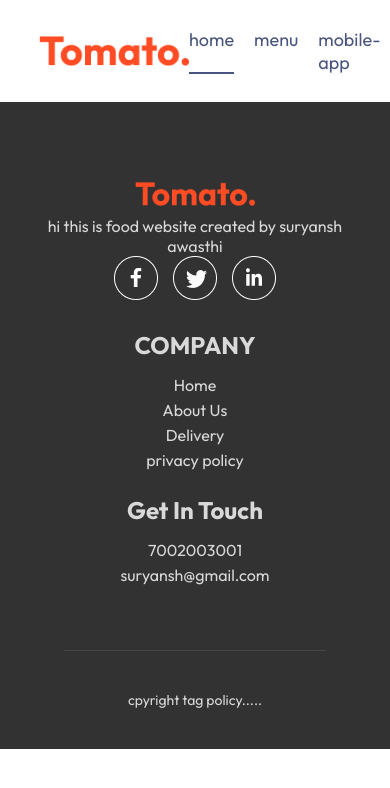
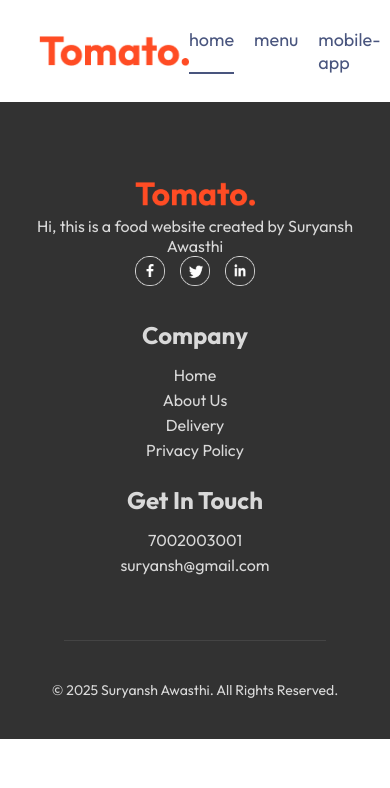
Before and after one commit to suryansh0010/food_Del, a React (Vite) app: page /order in a window 390 px wide. Shown: the top 788 px of the page. Built offline with nearby package versions, Linux system fonts and the light colour scheme.

Commit message:
responsive footer completed

```diff
--- a/src/components/Footer/Footer.jsx
+++ b/src/components/Footer/Footer.jsx
@@ -1,41 +1,47 @@
-import React from 'react'
-import './Footer.css'
-import { assets } from '../../assets/assets'
+import React from 'react';
+import './Footer.css';
+import { assets } from '../../assets/assets';
 
 const Footer = () => {
   return (
     <div className='footer' id='footer'>
-      <div className='footer-content' >
+      <div className='footer-content'>
         <div className='footer-content-left'>
-              <img src={assets.logo} alt=''/>
-              <p>hi this is food website created by suryansh awasthi</p>
+          <img src={assets.logo} alt='Logo' />
+          <p>Hi, this is a food website created by Suryansh Awasthi</p>
           <div className='footer-social-icons'>
-                <img src={assets.facebook_icon} alt=''/>
-                <img src={assets.twitter_icon} alt=''/>
-                <img src={assets.linkedin_icon} alt=''/>
+            <a href="https://facebook.com" target="_blank" rel="noopener noreferrer">
+              <img src={assets.facebook_icon} alt='Facebook Icon' />
+            </a>
+            <a href="https://twitter.com" target="_blank" rel="noopener noreferrer">
+              <img src={assets.twitter_icon} alt='Twitter Icon' />
+            </a>
+            <a href="https://linkedin.com" target="_blank" rel="noopener noreferrer">
+              <img src={assets.linkedin_icon} alt='LinkedIn Icon' />
+            </a>
           </div>
         </div>
         <div className='footer-content-center'>
-                <h2>COMPANY</h2>
+          <h2>Company</h2>
           <ul>
-                  <li>Home</li>
-                  <li>About Us</li>
-                  <li>Delivery</li>
-                  <li>privacy policy</li>
+            <li><a href="/">Home</a></li>
+            <li><a href="/about">About Us</a></li>
+            <li><a href="/delivery">Delivery</a></li>
+            <li><a href="/privacy-policy">Privacy Policy</a></li>
           </ul>
         </div>
         <div className='footer-content-right'>
           <h2>Get In Touch</h2>
           <ul>
-                  <li>7002003001</li>
-                  <li>suryansh@gmail.com</li>
+            <li><a href="tel:+17002003001">7002003001</a></li>
+            <li><a href="mailto:suryansh@gmail.com">suryansh@gmail.com</a></li>
           </ul>
         </div>
       </div>
-      <hr/>
-      <p className='footer-copyright'>cpyright tag policy.....</p>
+      <hr />
+      <p className='footer-copyright'>© 2025 Suryansh Awasthi. All Rights Reserved.</p>
     </div>
-  )
-}
+  );
+};
 
-export default Footer
+export default Footer;
```
Lines whose indentation alone changed are shown as unchanged.
